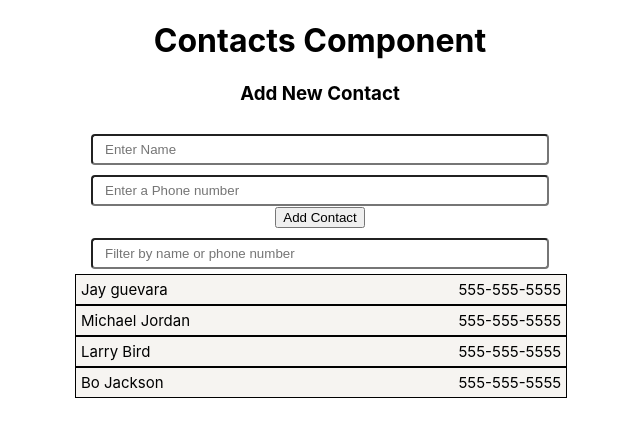
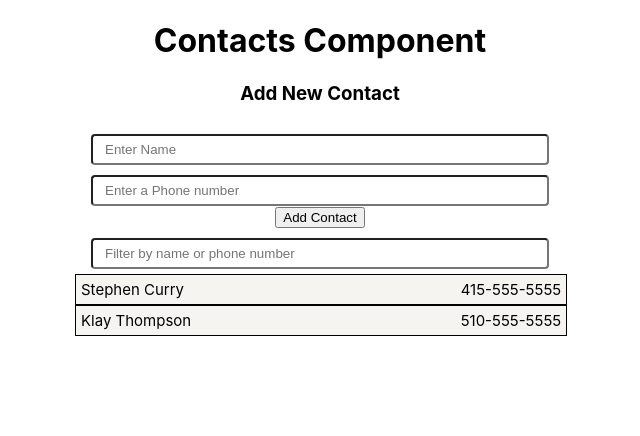
Before and after one commit to JayG92/Phonebook-App, a React (Create React App) app: page / in a window 1280 px wide. Shown: the top 436 px of the page, without its empty margins (320-960 px from the left). Built offline with nearby package versions, Linux system fonts and the light colour scheme.

Commit message:
started passing props

```diff
--- a/src/components/Contacts.js
+++ b/src/components/Contacts.js
@@ -3,12 +3,25 @@ import List from './List';
 import Form from './Form';
 
 export default class Contacts extends Component {
+    state = {
+        contact:[
+            {
+                name: 'Stephen Curry',
+                phone: "415-555-5555"
+            },
+            {
+                name: 'Klay Thompson',
+                phone: '510-555-5555'
+            }
+        ]
+    }
     render(){
         return(
             <div>
                 <h1>Contacts Component</h1>
                 <Form/>
-                <List/>
+                {/* this is grabbing from "contact array" */}
+                <List contacts= {this.state.contact} />
             </div>
         )
     }
--- a/src/components/List.js
+++ b/src/components/List.js
@@ -1,8 +1,13 @@
 import React, { Component } from "react";
 import "./List.css";
+import PropTypes from "prop-types";
 
 export default class List extends Component {
+  static propTypes = {
+    contacts: PropTypes.array.isRequired
+  };
   render() {
+    console.log("Incoming props", this.props);
     return (
       <div className={"listArea"}>
         <input
@@ -11,26 +16,15 @@ export default class List extends Component {
           placeholder={"Filter by name or phone number"}
         />
         <ul className={"list"}>
-          <li>
-            <span className={"name"}> Jay guevara </span>
-            <span className={"phone"}> 555-555-5555 </span>
-            <span className={"clearfix"}></span>
-          </li>
-          <li>
-            <span className={"name"}> Michael Jordan </span>
-            <span className={"phone"}> 555-555-5555 </span>
-            <span className={"clearfix"}></span>
-          </li>
-          <li>
-            <span className={"name"}> Larry Bird </span>
-            <span className={"phone"}> 555-555-5555 </span>
-            <span className={"clearfix"}></span>
-          </li>
-          <li>
-            <span className={"name"}> Bo Jackson </span>
-            <span className={"phone"}> 555-555-5555 </span>
-            <span className={"clearfix"}></span>
-          </li>
+          {this.props.contacts.map(contact => {
+            return (
+              <li key={contact.phone}>
+                <span className={"name"}>{contact.name}</span>
+                <span className={"phone"}>{contact.phone}</span>
+                <span className={"clearfix"}></span>
+              </li>
+            );
+          })}
         </ul>
       </div>
     );
```
Also changed, not shown: 2 other files (tests, documents, lock files or other folders).
